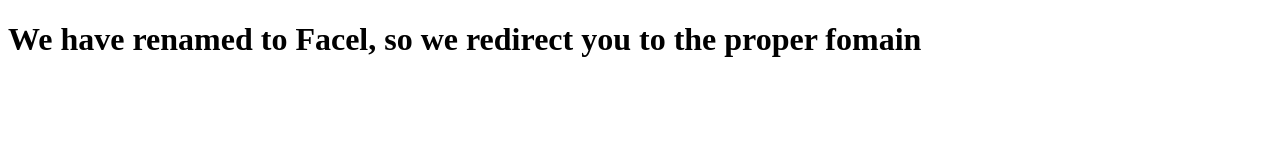
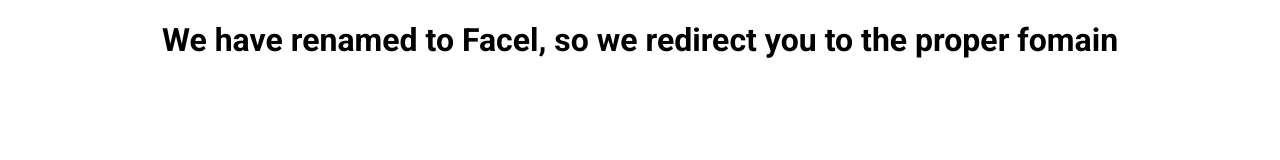
Before and after one commit to mixeden/mixeden.github.io, a plain HTML site: page index.html in a window 1280 px wide. Drawn offline with Linux system fonts and the light colour scheme.

Commit message:
Update index.html

```diff
--- a/index.html
+++ b/index.html
@@ -4,7 +4,8 @@
     <meta charset="UTF-8">
     <title>Redirecting to Facel</title>
     <meta http-equiv="refresh" content="1;URL=https://facel.tech" />
-     <link href="https://fonts.googleapis.com/css?family=Roboto:700" rel="stylesheet">
+    <link href="https://fonts.googleapis.com/css?family=Roboto:700" rel="stylesheet">
+    <link href="style/style.css" rel="stylesheet">
 </head>
 <body>
     <div class="renamed">
```
